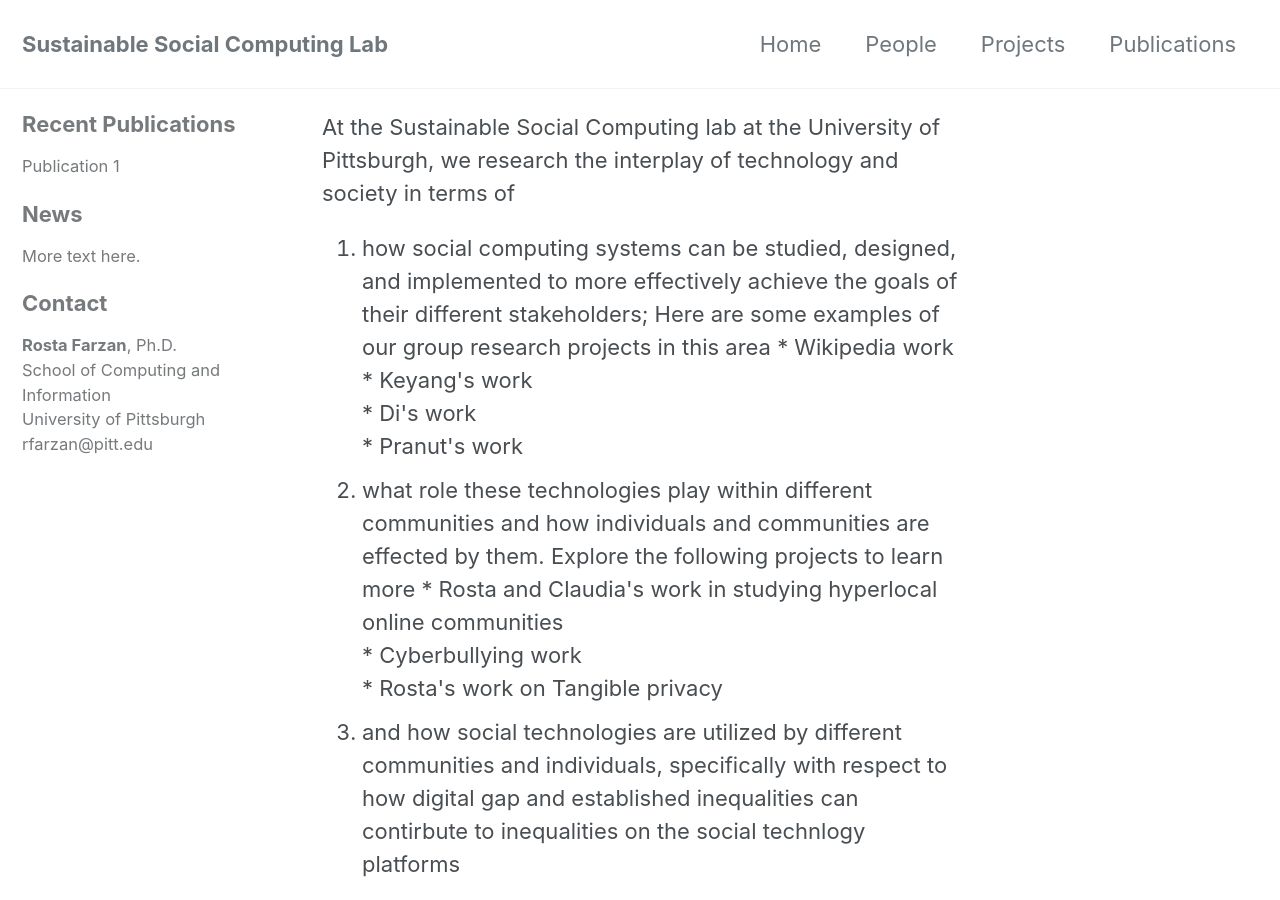
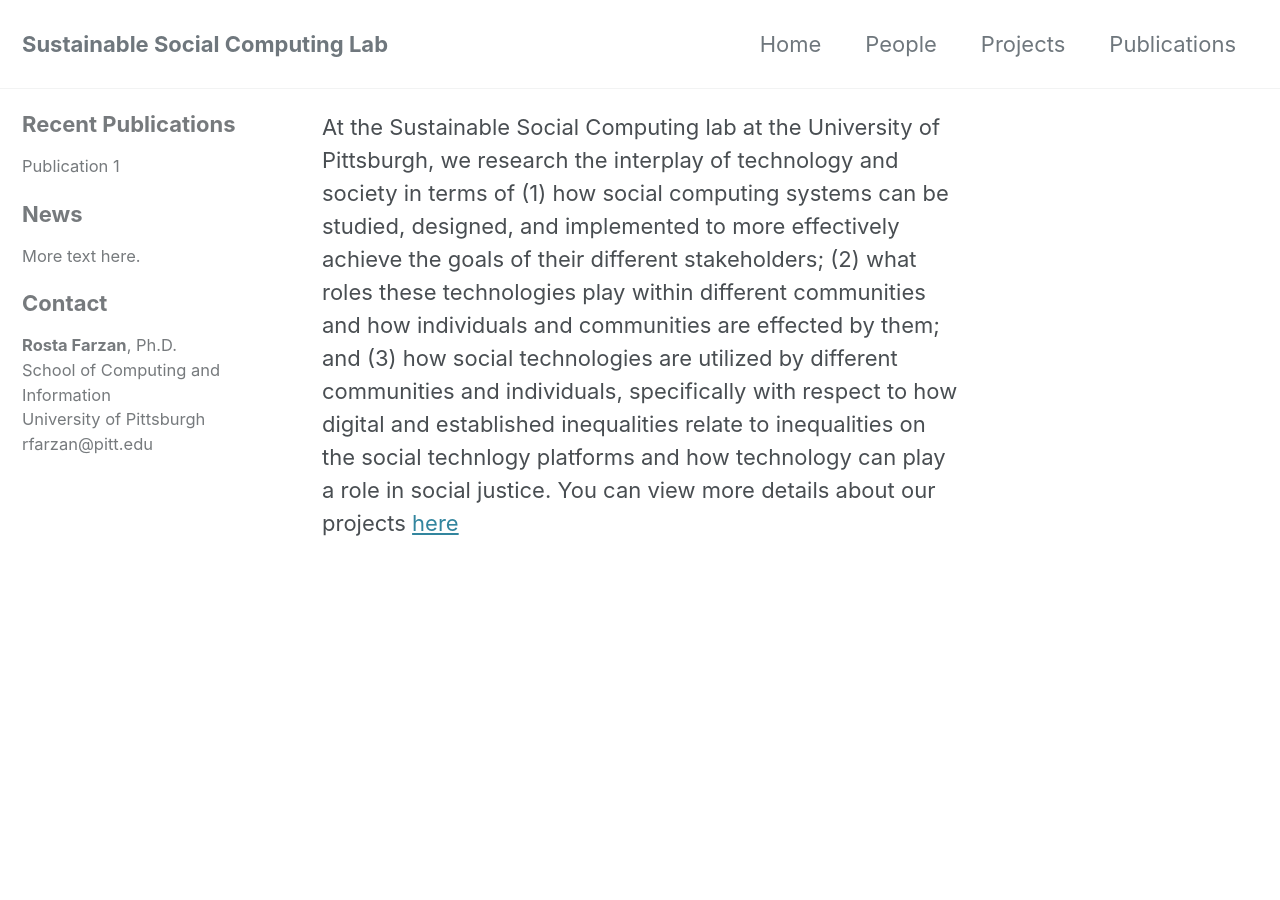
Before and after one commit to SSC-Pitt/SSC-Pitt.github.io, a Jekyll site: the page built from index.html, in a window 1280 px wide and 900 px high. Built offline with Jekyll 4.4.1, drawn with Linux system fonts in a browser that asks for light colours; cached includes are drawn as plain includes; nearby versions of some CDN libraries; the list of posts is cut into pages by our own code.

Commit message:
Update index.html

```diff
--- a/index.html
+++ b/index.html
@@ -13,17 +13,7 @@ sidebar:
            rfarzan@pitt.edu<br/>
            "
 ---
-At the Sustainable Social Computing lab at the University of Pittsburgh, we research the interplay of technology and society in terms of
-<ol>
-<li> how social computing systems can be studied, designed, and implemented to more effectively achieve the goals of their different stakeholders; Here are some examples of our group research projects in this area
-* Wikipedia work<br/>
-* Keyang's work<br/>
-* Di's work<br/>
-* Pranut's work<br/>
-  </li><li> what role these technologies play within different communities and how individuals and communities are effected by them. Explore the following projects to learn more
-* Rosta and Claudia's work in studying hyperlocal online communities<br/>
-* Cyberbullying work<br/>
-* Rosta's work on Tangible privacy<br/>
-  </li><li>and how social technologies are utilized by different communities and individuals, specifically with respect to how digital gap and established inequalities can contirbute to inequalities on the social technlogy platforms
-
-</ol>
+At the Sustainable Social Computing lab at the University of Pittsburgh, we research the interplay of technology and society in terms of (1) how social computing systems can be studied, designed, and implemented to more effectively achieve the goals of their different stakeholders;
+(2) what roles these technologies play within different communities and how individuals and communities are effected by them; and
+(3) how social technologies are utilized by different communities and individuals, specifically with respect to how digital and established inequalities relate to inequalities
+on the social technlogy platforms and how technology can play a role in social justice.  You can view more details about our projects <a href='projects.html'>here</a>
```
